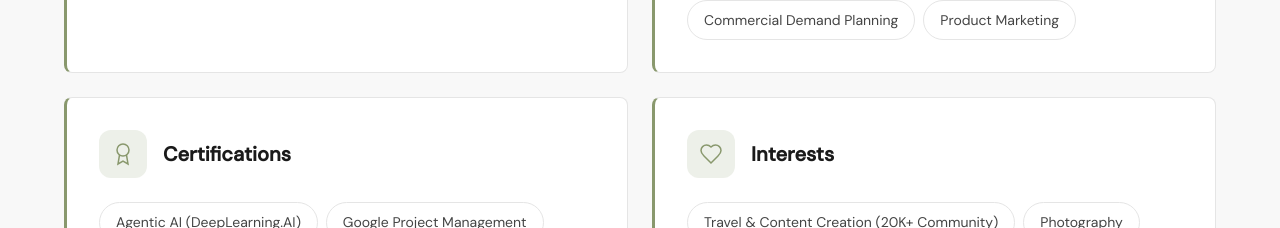
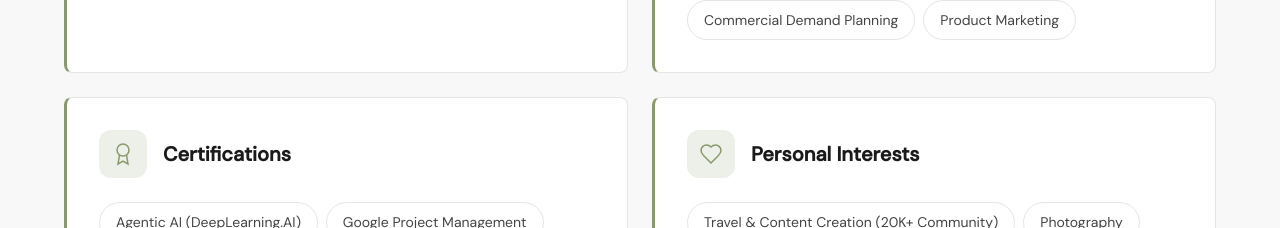
Before and after one commit to snehachauhanduke/snehachauhanduke.github.io, a React (Vite) app: page / in a window 1280 px wide. Shown: the part 3600-3828 px from the top of the page. Built offline with nearby package versions, Linux system fonts and the light colour scheme.

Commit message:
Personal Interests - header updated

```diff
--- a/src/components/Skills.tsx
+++ b/src/components/Skills.tsx
@@ -46,7 +46,7 @@ const Skills = () => {
       ],
     },
     {
-      title: 'Interests',
+      title: 'Personal Interests',
       icon: (
         <svg width="24" height="24" viewBox="0 0 24 24" fill="none" stroke="currentColor" strokeWidth="1.5">
           <path d="M19 14c1.49-1.46 3-3.21 3-5.5A5.5 5.5 0 0 0 16.5 3c-1.76 0-3 .5-4.5 2-1.5-1.5-2.74-2-4.5-2A5.5 5.5 0 0 0 2 8.5c0 2.3 1.5 4.05 3 5.5l7 7Z"/>
```
